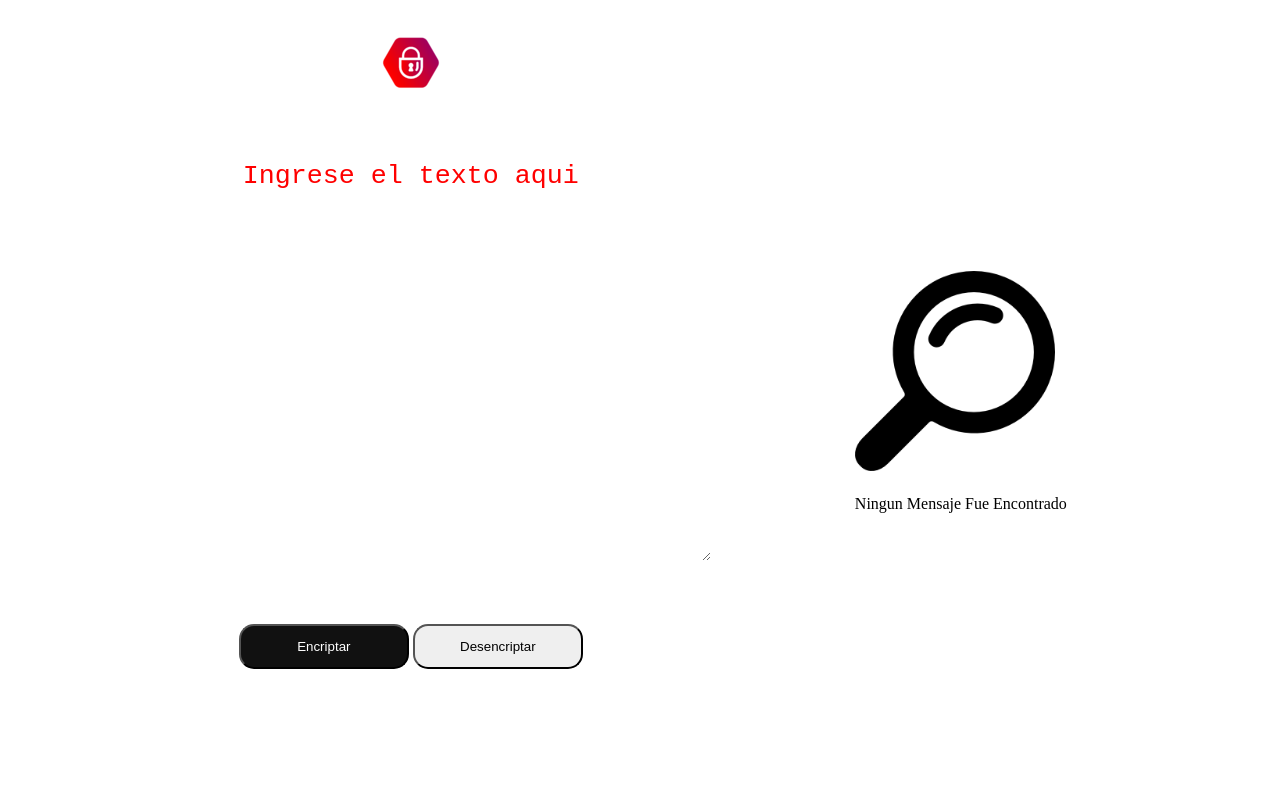
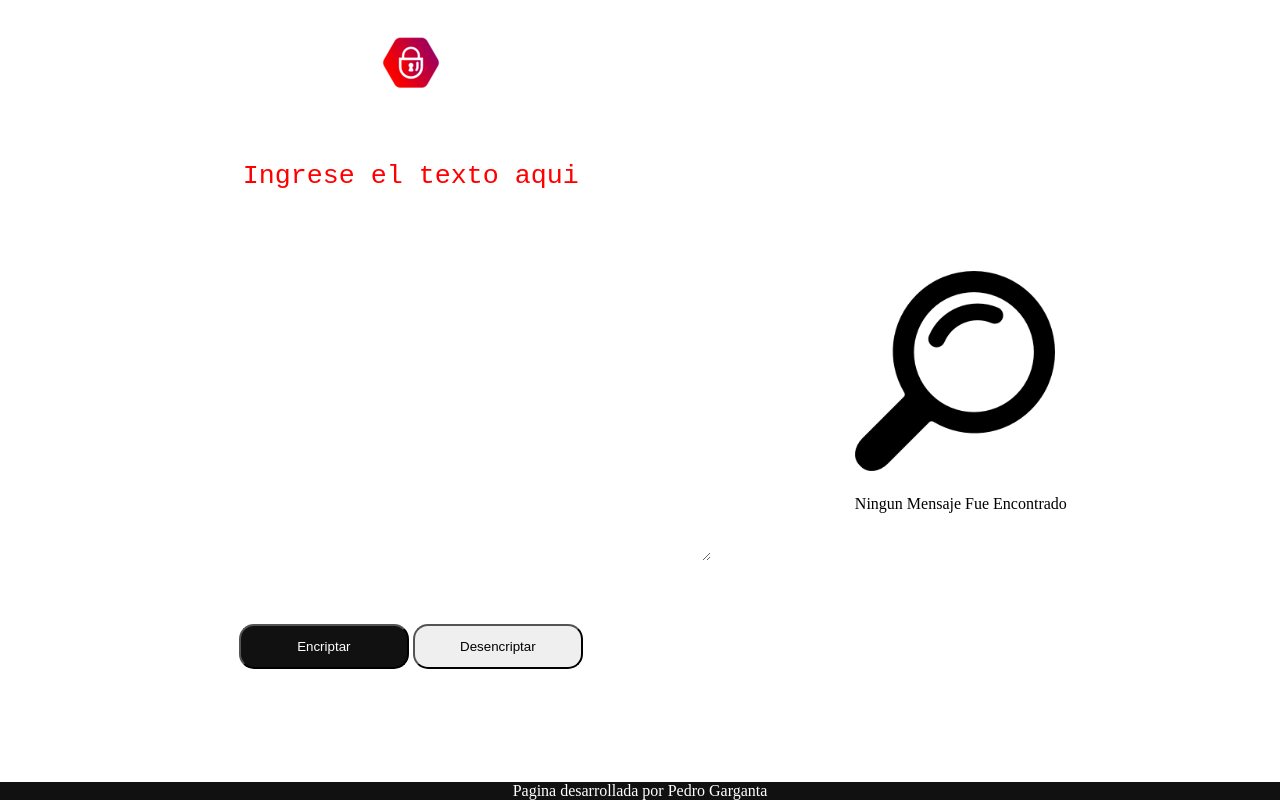
Before and after one commit to PedroGarganta/Challenge1--Encriptador, a plain HTML site: page index.html in a window 1280 px wide. Drawn offline with Linux system fonts and the light colour scheme.

Commit message:
Agregar footer

```diff
--- a/estilo.css
+++ b/estilo.css
@@ -80,6 +80,15 @@
     border: none;
     disabled: true;
 }
+.footer{
+    display: flex;
+    justify-content: center;
+    background: #111;
+    color: #fff;
+    position: absolute;
+    bottom: 0px;
+    width: 100%;
+}
 .ocultar{
     display: none;
 }
--- a/index.html
+++ b/index.html
@@ -31,6 +31,7 @@
                 </div>
             </div>
     </div>
+    <footer class="footer">Pagina desarrollada por Pedro Garganta</footer>
     <script src="app.js"></script>
 </body>
 </html>
```
